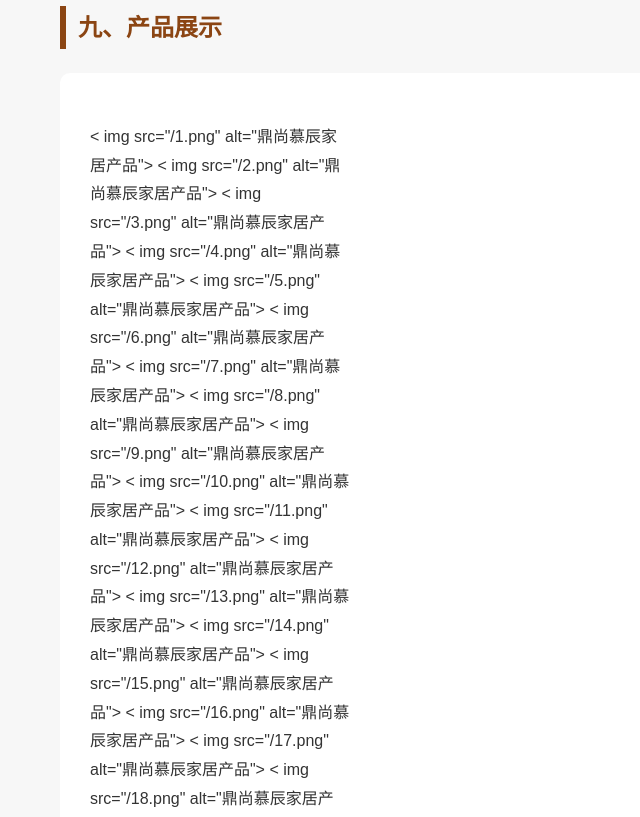
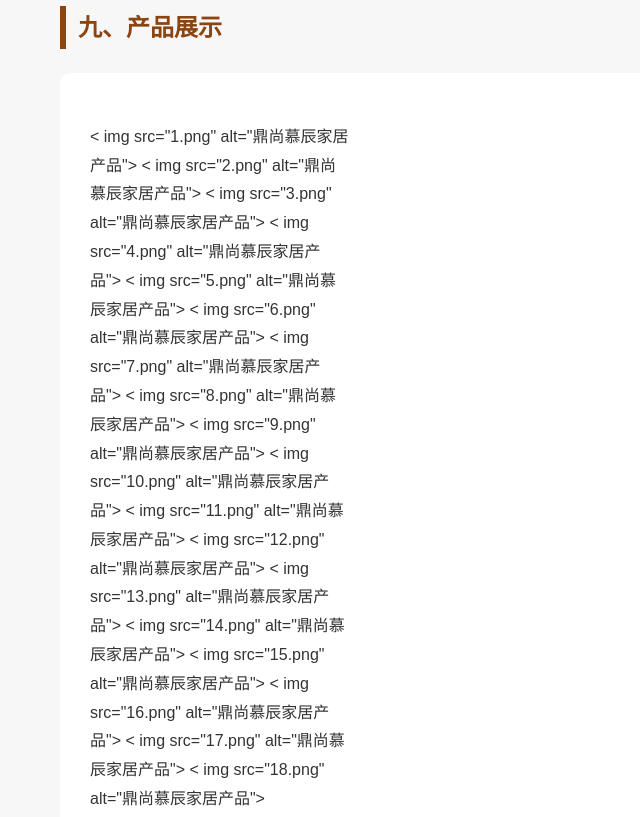
Before and after one commit to dingshangmuchen/dingshangmuchen, a plain HTML site: page index.html in a window 1280 px wide. Shown: the part 3700-4517 px from the top of the page, without its empty margins (0-640 px from the left). Drawn offline with Linux system fonts and the light colour scheme.

Commit message:
Update index.html

```diff
--- a/index.html
+++ b/index.html
@@ -8,7 +8,6 @@
 *{margin:0;padding:0;box-sizing:border-box;font-family:"Microsoft YaHei",sans-serif}
 body{background:#f7f7f7;color:#333;line-height:1.8}
 
-/* 导航栏（含Logo） */
 .nav{background:#fff;padding:16px 30px;display:flex;justify-content:space-between;align-items:center;box-shadow:0 2px 8px rgba(0,0,0,0.05);position:sticky;top:0;z-index:100}
 .logo-area{display:flex;align-items:center;gap:12px}
 .logo-area img{height:50px}
@@ -16,63 +15,49 @@
 .menu a{margin:0 16px;text-decoration:none;color:#333;font-weight:500}
 .menu a:hover{color:#8B4513}
 
-/* 横幅 */
 .banner{background:linear-gradient(135deg,#8B4513,#6d3710);color:#fff;padding:70px 20px;text-align:center}
 .banner h2{font-size:34px;margin-bottom:12px}
 .banner p{font-size:18px;opacity:0.95}
 
-/* 区块通用样式 */
 .section{max-width:1200px;margin:0 auto;padding:50px 20px}
 .section-title{font-size:24px;color:#8B4513;margin-bottom:24px;border-left:6px solid #8B4513;padding-left:12px}
 
-/* 企业摘要 */
 .summary{background:#fff;border-radius:10px;padding:30px;box-shadow:0 2px 10px rgba(0,0,0,0.04)}
 
-/* 基本信息表格 */
 .info-table{width:100%;border-collapse:collapse;background:#fff;border-radius:10px;overflow:hidden}
 .info-table th,.info-table td{padding:14px 18px;border:1px solid #eee;text-align:left}
 .info-table th{background:#f8f5f0;color:#8B4513}
 
-/* 发展历程 */
 .history{background:#fff;padding:30px;border-radius:10px}
 .history li{margin-bottom:10px;list-style-position:inside}
 
-/* 核心业务 */
 .business{background:#fff;padding:30px;border-radius:10px}
 .business h4{margin:16px 0 8px;color:#8B4513}
 
-/* 品牌文化 */
 .culture{background:#fff;padding:30px;border-radius:10px}
 
-/* 企业规模 */
 .scale{background:#fff;padding:30px;border-radius:10px}
 
-/* 荣誉资质 */
 .honor{background:#fff;padding:30px;border-radius:10px}
 .honor li{margin-bottom:8px;list-style-position:inside}
 
-/* 社会责任 */
 .social{background:#fff;padding:30px;border-radius:10px}
 
-/* 产品展示区（18张图） */
 .products{background:#fff;padding:30px;border-radius:10px}
 .gallery{display:grid;grid-template-columns:repeat(auto-fill,minmax(260px,1fr));gap:20px;margin-top:20px}
 .gallery img{width:100%;border-radius:8px;box-shadow:0 2px 8px rgba(0,0,0,0.08)}
 
-/* 联系我们 */
 .contact{background:#8B4513;color:#fff;padding:40px 20px}
 .contact-main{max-width:1200px;margin:0 auto;text-align:center}
 .contact-main h3{font-size:24px;margin-bottom:20px}
 .contact-info{display:flex;justify-content:center;gap:40px;flex-wrap:wrap;margin-top:20px;font-size:16px}
 
-/* 页脚 */
 .footer{background:#222;color:#ccc;text-align:center;padding:25px;font-size:14px}
 </style>
 </head>
 
 <body>
 
-<!-- 导航栏（顶部显示鼎尚慕辰Logo） -->
 <div class="nav">
   <div class="logo-area">
     < img src="logo.png" alt="鼎尚慕辰">
@@ -89,13 +74,11 @@
   </div>
 </div>
 
-<!-- 品牌横幅 -->
 <div class="banner">
   <h2>尚美于形，质尚于心</h2>
   <p>鼎尚慕辰家居 · 现代简奢与原木艺术全屋定制专家</p >
 </div>
 
-<!-- 企业摘要 -->
 <section class="section" id="summary">
   <h3 class="section-title">一、企业摘要</h3>
   <div class="summary">
@@ -103,7 +86,6 @@
   </div>
 </section>
 
-<!-- 基本信息 -->
 <section class="section" id="info">
   <h3 class="section-title">二、基本信息</h3>
   <table class="info-table">
@@ -120,7 +102,6 @@
   </table>
 </section>
 
-<!-- 发展历程 -->
 <section class="section" id="history">
   <h3 class="section-title">三、发展历程</h3>
   <div class="history">
@@ -134,7 +115,6 @@
   </div>
 </section>
 
-<!-- 核心业务 -->
 <section class="section" id="business">
   <h3 class="section-title">四、核心业务</h3>
   <div class="business">
@@ -150,7 +130,6 @@
   </div>
 </section>
 
-<!-- 品牌文化 -->
 <section class="section" id="culture">
   <h3 class="section-title">五、品牌文化</h3>
   <div class="culture">
@@ -160,7 +139,6 @@
   </div>
 </section>
 
-<!-- 企业规模 -->
 <section class="section">
   <h3 class="section-title">六、企业规模</h3>
   <div class="scale">
@@ -170,7 +148,6 @@
   </div>
 </section>
 
-<!-- 荣誉资质 -->
 <section class="section">
   <h3 class="section-title">七、荣誉资质</h3>
   <div class="honor">
@@ -184,7 +161,6 @@
   </div>
 </section>
 
-<!-- 社会责任 -->
 <section class="section">
   <h3 class="section-title">八、社会责任</h3>
   <div class="social">
@@ -194,34 +170,32 @@
   </div>
 </section>
 
-<!-- 产品展示区（18张图片） -->
 <section class="section" id="products">
   <h3 class="section-title">九、产品展示</h3>
   <div class="products">
     <div class="gallery">
-      < img src="/1.png" alt="鼎尚慕辰家居产品">
-      < img src="/2.png" alt="鼎尚慕辰家居产品">
-      < img src="/3.png" alt="鼎尚慕辰家居产品">
-      < img src="/4.png" alt="鼎尚慕辰家居产品">
-      < img src="/5.png" alt="鼎尚慕辰家居产品">
-      < img src="/6.png" alt="鼎尚慕辰家居产品">
-      < img src="/7.png" alt="鼎尚慕辰家居产品">
-      < img src="/8.png" alt="鼎尚慕辰家居产品">
-      < img src="/9.png" alt="鼎尚慕辰家居产品">
-      < img src="/10.png" alt="鼎尚慕辰家居产品">
-      < img src="/11.png" alt="鼎尚慕辰家居产品">
-      < img src="/12.png" alt="鼎尚慕辰家居产品">
-      < img src="/13.png" alt="鼎尚慕辰家居产品">
-      < img src="/14.png" alt="鼎尚慕辰家居产品">
-      < img src="/15.png" alt="鼎尚慕辰家居产品">
-      < img src="/16.png" alt="鼎尚慕辰家居产品">
-      < img src="/17.png" alt="鼎尚慕辰家居产品">
-      < img src="/18.png" alt="鼎尚慕辰家居产品">
+      < img src="1.png" alt="鼎尚慕辰家居产品">
+      < img src="2.png" alt="鼎尚慕辰家居产品">
+      < img src="3.png" alt="鼎尚慕辰家居产品">
+      < img src="4.png" alt="鼎尚慕辰家居产品">
+      < img src="5.png" alt="鼎尚慕辰家居产品">
+      < img src="6.png" alt="鼎尚慕辰家居产品">
+      < img src="7.png" alt="鼎尚慕辰家居产品">
+      < img src="8.png" alt="鼎尚慕辰家居产品">
+      < img src="9.png" alt="鼎尚慕辰家居产品">
+      < img src="10.png" alt="鼎尚慕辰家居产品">
+      < img src="11.png" alt="鼎尚慕辰家居产品">
+      < img src="12.png" alt="鼎尚慕辰家居产品">
+      < img src="13.png" alt="鼎尚慕辰家居产品">
+      < img src="14.png" alt="鼎尚慕辰家居产品">
+      < img src="15.png" alt="鼎尚慕辰家居产品">
+      < img src="16.png" alt="鼎尚慕辰家居产品">
+      < img src="17.png" alt="鼎尚慕辰家居产品">
+      < img src="18.png" alt="鼎尚慕辰家居产品">
     </div>
   </div>
 </section>
 
-<!-- 联系我们（已修正电话） -->
 <div class="contact" id="contact">
   <div class="contact-main">
     <h3>联系我们</h3>
@@ -234,7 +208,6 @@
   </div>
 </div>
 
-<!-- 页脚 -->
 <div class="footer">
   鼎尚慕辰家居 © 2025 版权所有 粤ICP备202308921号
 </div>
```
